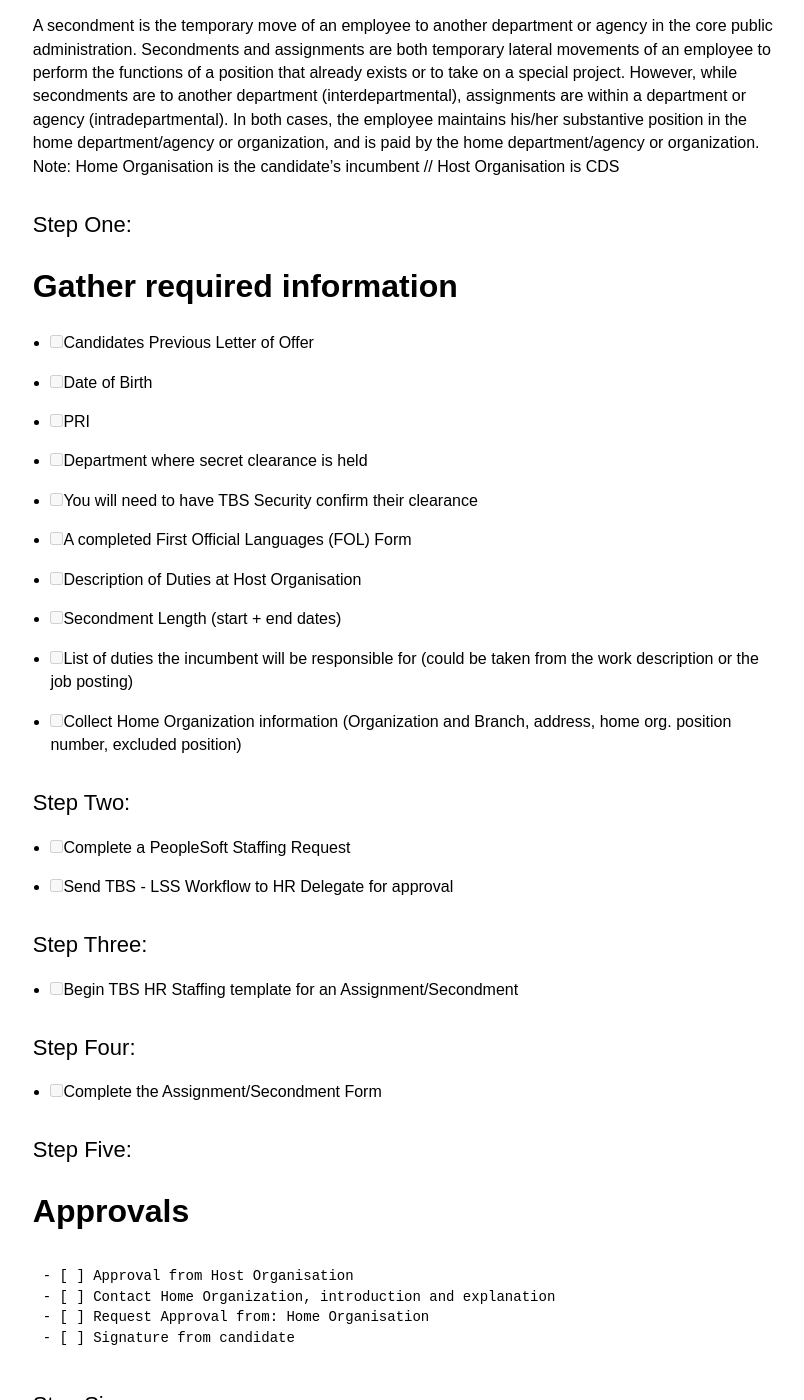
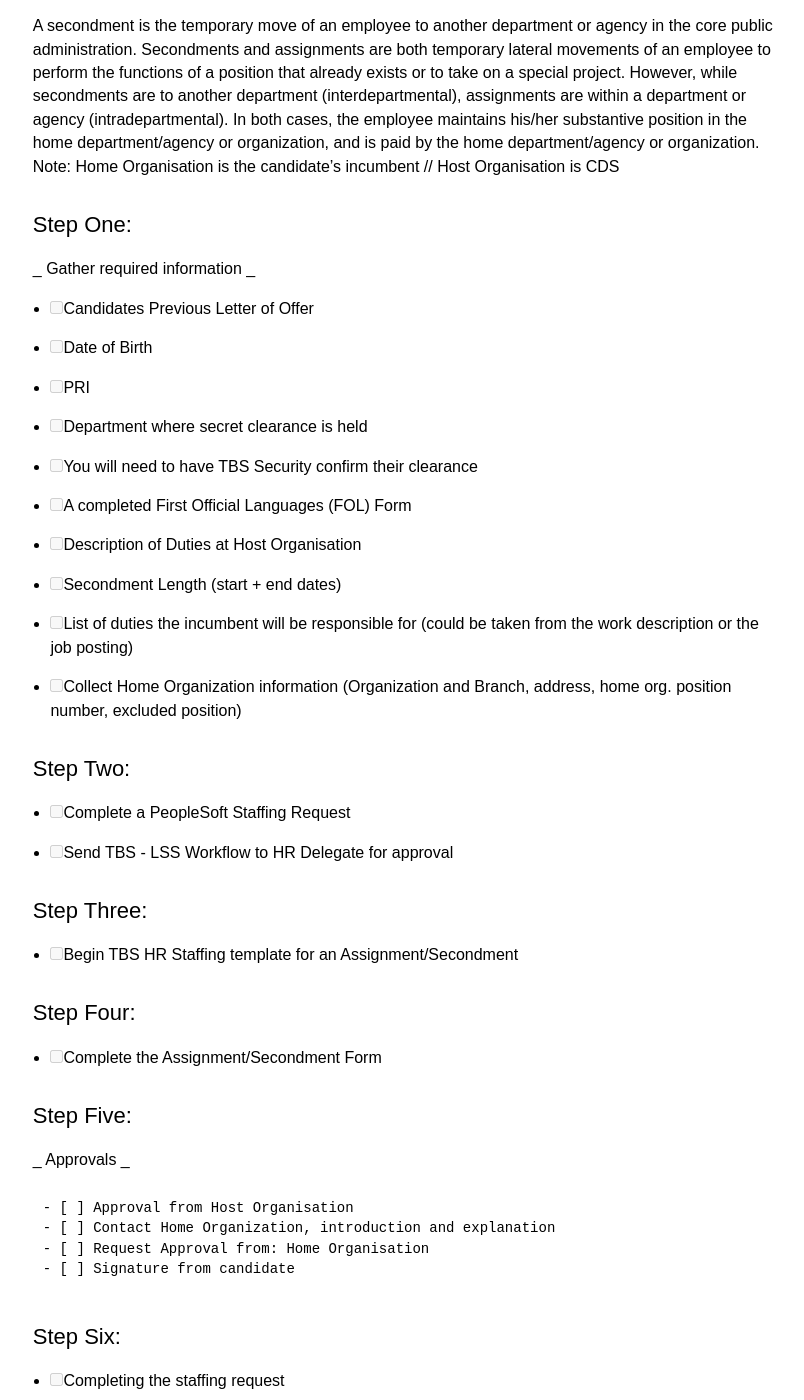
Before and after one commit to cds-snc/talent, a Jekyll site: the page built from _pages/en/Staffing Processes/Secondments.md, in a window 1280 px wide and 1400 px high, scrolled down 287 px. Shown: the whole window, without its empty margins (236-1040 px from the left). Built offline with Jekyll 4.4.1, drawn with Linux system fonts in a browser that asks for light colours.

```diff
--- a/_pages/en/Staffing Processes/Secondments.md
+++ b/_pages/en/Staffing Processes/Secondments.md
@@ -15,7 +15,7 @@ Secondments and assignments are both temporary lateral movements of an employee
 Note: Home Organisation is the candidate’s incumbent // Host Organisation is CDS
 
 ## Step One:
-# Gather required information
+_ Gather required information _
 
 - [ ] Candidates Previous Letter of Offer
 - [ ] Date of Birth
@@ -42,7 +42,8 @@ Note: Home Organisation is the candidate’s incumbent // Host Organisation is C
 
 
 ## Step Five:
-# Approvals
+_ Approvals _
+
     - [ ] Approval from Host Organisation
     - [ ] Contact Home Organization, introduction and explanation
     - [ ] Request Approval from: Home Organisation
```
